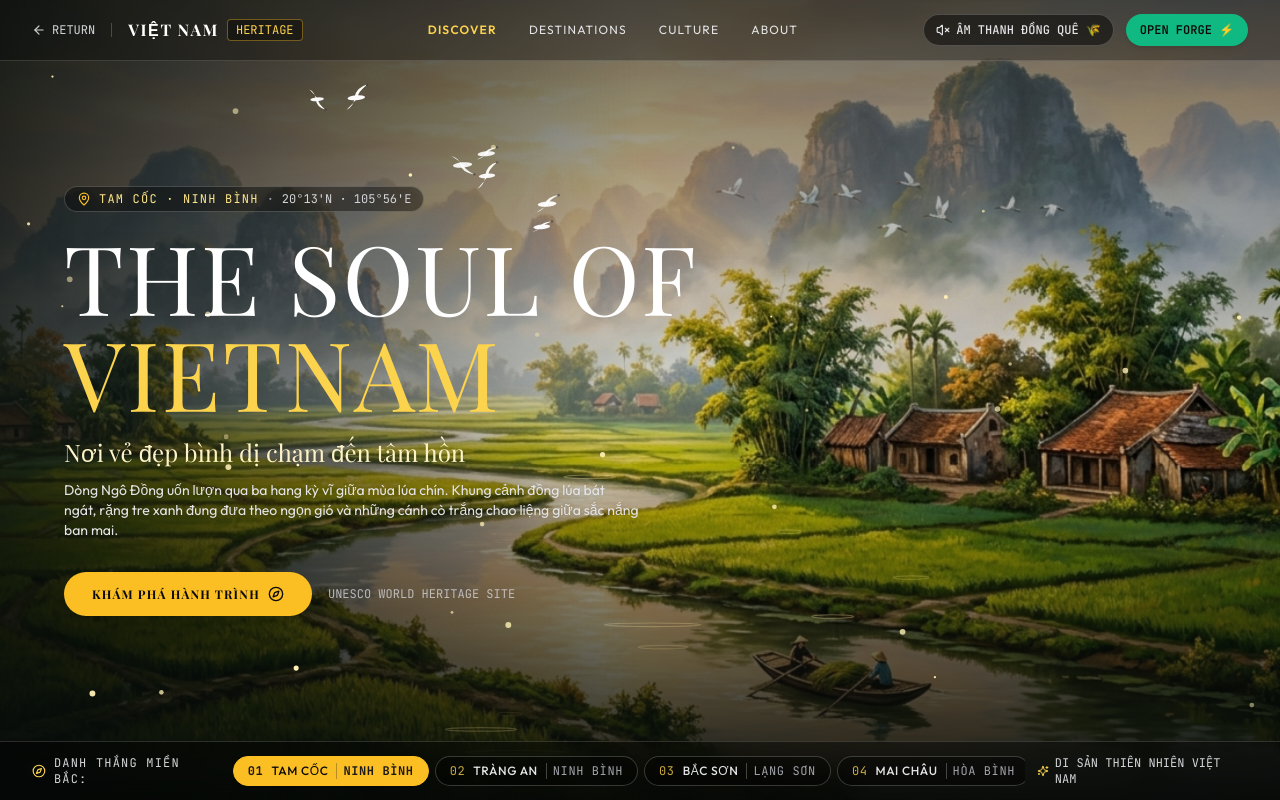
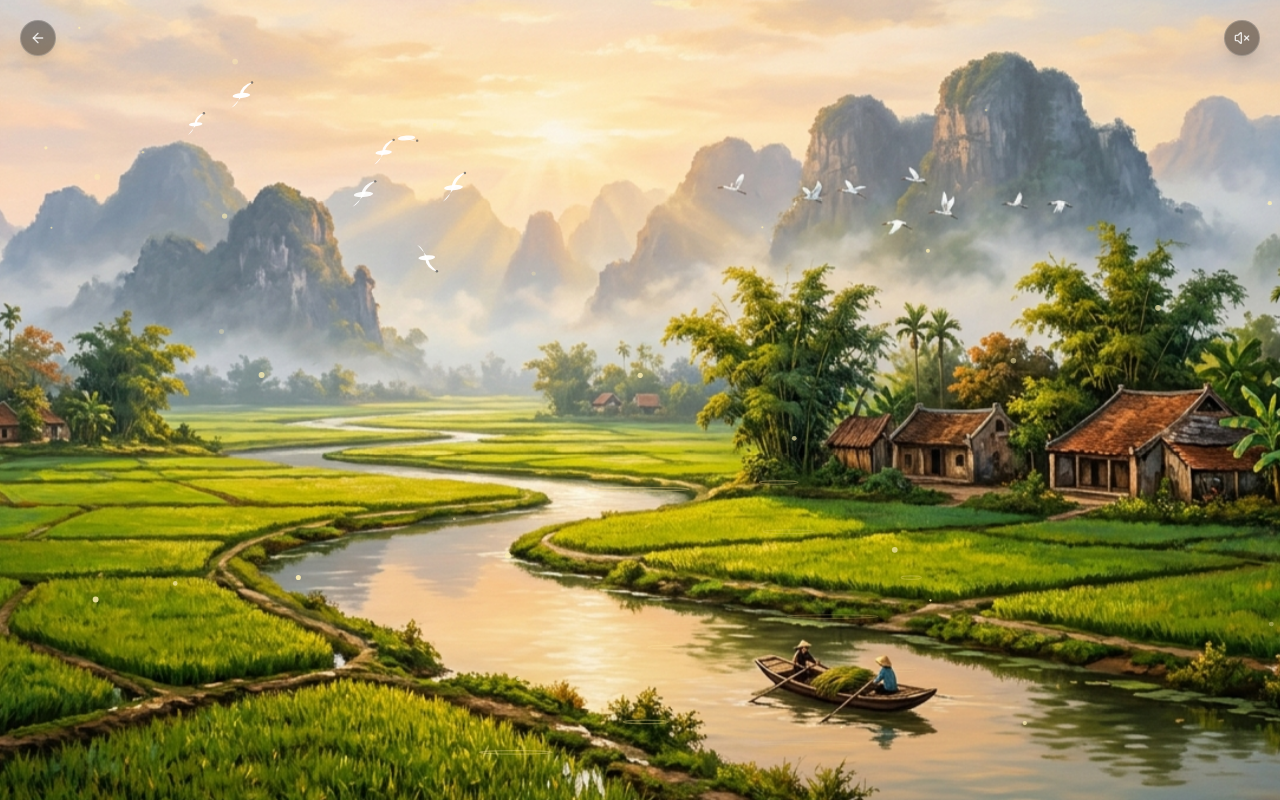
Before and after one commit to hoducvinhh/github-profile-generator, a Next.js app: page /travel in a window 1280 px wide. Built offline with nearby package versions, Linux system fonts and the light colour scheme; a web font is replaced by a local one.

Commit message:
refactor(travel): remove all text elements to provide pure borderless living art canvas

```diff
--- a/src/app/travel/page.tsx
+++ b/src/app/travel/page.tsx
@@ -3,23 +3,10 @@
 import * as React from "react";
 import Link from "next/link";
 import { CountrysideCanvas } from "@/components/travel/countryside-canvas";
-import {
-  DestinationStrip,
-  DESTINATIONS,
-  Destination,
-} from "@/components/travel/destination-strip";
 import { pastoralAudio } from "@/lib/audio/pastoral-synthesizer";
-import {
-  Volume2,
-  VolumeX,
-  MapPin,
-  Compass,
-  ArrowLeft,
-  Sparkles,
-} from "lucide-react";
+import { Volume2, VolumeX, ArrowLeft } from "lucide-react";
 
 export default function TravelPage() {
-  const [activeDest, setActiveDest] = React.useState<Destination>(DESTINATIONS[0]);
   const [audioEnabled, setAudioEnabled] = React.useState(false);
 
   // 2.5D Mouse Parallax Coordinates
@@ -30,10 +17,11 @@ export default function TravelPage() {
     // Normalized offset from center (-1 to 1)
     const normX = (e.clientX - innerWidth / 2) / (innerWidth / 2);
     const normY = (e.clientY - innerHeight / 2) / (innerHeight / 2);
-    setMouseOffset({ x: normX * 18, y: normY * 12 });
+    setMouseOffset({ x: normX * 22, y: normY * 15 });
   };
 
-  const toggleAudio = () => {
+  const toggleAudio = (e?: React.MouseEvent) => {
+    if (e) e.stopPropagation();
     if (!pastoralAudio) return;
     if (audioEnabled) {
       pastoralAudio.stop();
@@ -47,172 +35,60 @@ export default function TravelPage() {
   return (
     <div
       onMouseMove={handleMouseMove}
-      className="relative h-screen w-full flex flex-col justify-between overflow-hidden bg-[#0c1410] text-[#f8fafc] select-none"
+      onClick={() => {
+        // Clicking anywhere gently starts the ambient pastoral audio if not started
+        if (!audioEnabled) toggleAudio();
+      }}
+      className="relative h-screen w-full overflow-hidden bg-[#0c1410] select-none cursor-default"
     >
-      {/* 2.5D Background Artwork: Rural Vietnam Landscape Painting */}
+      {/* 2.5D Living Artwork: Pure Panoramic Rural Vietnam Painting */}
       <div
-        className="pointer-events-none absolute inset-[-24px] z-0 bg-cover bg-center transition-transform duration-300 ease-out will-change-transform"
+        className="pointer-events-none absolute inset-[-28px] z-0 bg-cover bg-center transition-transform duration-500 ease-out will-change-transform"
         style={{
           backgroundImage: "url('/travel/vietnam-countryside.jpg')",
-          transform: `translate3d(${-mouseOffset.x * 0.7}px, ${-mouseOffset.y * 0.7}px, 0) scale(1.05)`,
+          transform: `translate3d(${-mouseOffset.x * 0.8}px, ${-mouseOffset.y * 0.8}px, 0) scale(1.06)`,
         }}
       />
 
-      {/* Atmospheric Sunrise Contrast Overlay (enhances depth without clouding the scenery) */}
-      <div className="pointer-events-none absolute inset-0 z-0 bg-gradient-to-t from-[#080d0a]/95 via-transparent to-[#080d0a]/60" />
-      <div className="pointer-events-none absolute inset-0 z-0 bg-gradient-to-r from-[#080d0a]/80 via-transparent to-transparent" />
+      {/* Subtle Natural Vignette for Depth */}
+      <div className="pointer-events-none absolute inset-0 z-0 bg-radial-[circle_at_center] from-transparent via-transparent to-black/35" />
 
-      {/* 60 FPS Canvas: Flying White Storks, River Shimmer & Golden Sunbeams */}
+      {/* 60 FPS Canvas: Flying White Storks, Sunbeam Motes & River Light Reflections */}
       <CountrysideCanvas
         parallaxX={mouseOffset.x}
         parallaxY={mouseOffset.y}
       />
 
-      {/* Edge Stamps - Vietnamese Cultural Heritage Coordinates */}
-      <div className="hidden 2xl:flex fixed left-3 top-1/2 -translate-y-1/2 vertical-stamp text-xs font-mono tracking-widest text-zinc-300/80 uppercase pointer-events-none z-30">
-        [// HERITAGE_ZONE // RED_RIVER_DELTA // BIO_RESERVE: 20°15&apos;N]
-      </div>
-      <div className="hidden 2xl:flex fixed right-3 top-1/2 -translate-y-1/2 vertical-stamp text-xs font-mono tracking-widest text-zinc-300/80 uppercase pointer-events-none z-30">
-        [// THE_SOUL_OF_VIETNAM // TIMELESS_CHARM // UNESCO_HERITAGE]
+      {/* Minimal Icon Controls (Zero Visible Text Words) */}
+      <div className="absolute top-5 left-5 z-30 flex items-center gap-3">
+        <Link
+          href="/"
+          onClick={(e) => e.stopPropagation()}
+          className="h-9 w-9 rounded-full bg-black/40 hover:bg-black/70 backdrop-blur-md border border-white/20 hover:border-white/50 text-white/80 hover:text-white transition-all flex items-center justify-center shadow-lg"
+          aria-label="Return to ProfileForge"
+        >
+          <ArrowLeft className="h-4 w-4" />
+        </Link>
       </div>
 
-      {/* Transparent Minimal Navigation Bar */}
-      <header className="relative z-30 w-full border-b border-white/15 px-4 sm:px-8 py-3.5 backdrop-blur-md bg-black/30">
-        <div className="max-w-7xl mx-auto flex items-center justify-between">
-          {/* Left: Brand / Logo */}
-          <div className="flex items-center gap-3">
-            <Link
-              href="/"
-              className="flex items-center gap-1.5 text-xs font-mono text-zinc-300 hover:text-white transition-colors"
-              title="Quay lại ProfileForge Studio"
-            >
-              <ArrowLeft className="h-3.5 w-3.5" />
-              <span className="hidden sm:inline">RETURN</span>
-            </Link>
-
-            <div className="h-3.5 w-[1px] bg-white/20 mx-1 hidden sm:block" />
-
-            <div className="flex items-center gap-2">
-              <span className="font-serif font-bold tracking-widest text-base uppercase text-white drop-shadow">
-                VIỆT NAM
-              </span>
-              <span className="text-xs font-mono text-amber-300 px-2 py-0.5 rounded border border-amber-400/40 bg-black/40">
-                HERITAGE
-              </span>
-            </div>
-          </div>
-
-          {/* Center: Editorial Nav Links */}
-          <nav className="hidden md:flex items-center gap-8 text-xs font-sans tracking-widest uppercase text-zinc-200">
-            <span className="text-amber-300 font-semibold cursor-pointer">
-              Discover
-            </span>
-            <span className="hover:text-white transition-colors cursor-pointer">
-              Destinations
-            </span>
-            <span className="hover:text-white transition-colors cursor-pointer">
-              Culture
-            </span>
-            <span className="hover:text-white transition-colors cursor-pointer">
-              About
-            </span>
-          </nav>
-
-          {/* Right: Soundscape Audio Toggle & Action */}
-          <div className="flex items-center gap-3">
+      <div className="absolute top-5 right-5 z-30 flex items-center gap-3">
         <button
           type="button"
           onClick={toggleAudio}
-              className={`h-8 px-3 rounded-full text-xs font-mono font-medium border flex items-center gap-1.5 transition-colors cursor-pointer ${
+          className={`h-9 w-9 rounded-full backdrop-blur-md border transition-all flex items-center justify-center shadow-lg cursor-pointer ${
             audioEnabled
-                  ? "border-amber-400 bg-amber-400 text-stone-950 font-bold shadow-md"
-                  : "border-white/20 bg-black/50 text-zinc-200 hover:text-white hover:border-white/50"
+              ? "bg-amber-400 text-stone-950 border-amber-300"
+              : "bg-black/40 hover:bg-black/70 border-white/20 hover:border-white/50 text-white/80 hover:text-white"
           }`}
-              title="Bật/Tắt âm thanh đồng quê và tiếng chim hót"
+          aria-label="Toggle ambient pastoral sound"
         >
           {audioEnabled ? (
-                <>
-                  <Volume2 className="h-3.5 w-3.5" />
-                  <span>TIẾNG ĐỒNG QUÊ: BẬT</span>
-                </>
+            <Volume2 className="h-4 w-4" />
           ) : (
-                <>
-                  <VolumeX className="h-3.5 w-3.5" />
-                  <span>ÂM THANH ĐỒNG QUÊ 🌾</span>
-                </>
+            <VolumeX className="h-4 w-4" />
           )}
         </button>
-
-            <Link href="/builder">
-              <button
-                type="button"
-                className="h-8 px-3.5 rounded-full text-xs font-mono font-semibold bg-emerald-500 text-stone-950 hover:bg-emerald-400 transition-colors shadow-md cursor-pointer"
-              >
-                OPEN FORGE ⚡
-              </button>
-            </Link>
       </div>
-        </div>
-      </header>
-
-      {/* Main Cinematic Hero Stage (Left-Weighted, Pure & Elegant) */}
-      <main className="relative z-20 flex-1 flex flex-col justify-center px-6 sm:px-12 lg:px-16 max-w-5xl w-full">
-        <div className="max-w-2xl text-left">
-          {/* Location Badge */}
-          <div className="inline-flex items-center gap-2 px-3 py-1 rounded-full border border-white/20 bg-black/40 text-xs font-mono text-amber-200 mb-4 backdrop-blur-md">
-            <MapPin className="h-3.5 w-3.5 text-amber-400" />
-            <span className="tracking-widest uppercase">
-              {activeDest.name} · {activeDest.region}
-            </span>
-            <span className="text-zinc-400">·</span>
-            <span className="text-zinc-300 text-xs font-mono">
-              {activeDest.coordinates}
-            </span>
-          </div>
-
-          {/* Master Headline: The Soul of Vietnam (Roman serif, upright and timeless) */}
-          <h1 className="font-serif tracking-wide text-5xl sm:text-7xl lg:text-8xl leading-[0.95] text-white drop-shadow-2xl uppercase not-italic">
-            THE SOUL OF
-            <br />
-            <span className="text-amber-300 not-italic">
-              VIETNAM
-            </span>
-          </h1>
-
-          {/* Emotional Tagline */}
-          <p className="mt-4 text-xl sm:text-2xl font-serif text-amber-100 font-light leading-snug drop-shadow-md">
-            Nơi vẻ đẹp bình dị chạm đến tâm hồn
-          </p>
-
-          {/* Poetic Narrative Description */}
-          <p className="mt-3 max-w-xl text-xs sm:text-sm text-zinc-200 font-sans leading-relaxed [text-wrap:pretty] drop-shadow">
-            {activeDest.tagline} Khung cảnh đồng lúa bát ngát, rặng tre xanh đung đưa
-            theo ngọn gió và những cánh cò trắng chao liệng giữa sắc nắng ban mai.
-          </p>
-
-          {/* Single High-End CTA Pill Button */}
-          <div className="mt-8 flex items-center gap-4">
-            <button
-              type="button"
-              onClick={() => alert(`Khám phá hành trình ${activeDest.name} - ${activeDest.region}`)}
-              className="h-11 px-7 rounded-full bg-amber-400 text-stone-950 font-serif font-bold text-xs uppercase tracking-widest hover:bg-amber-300 transition-all shadow-xl hover:scale-105 cursor-pointer flex items-center gap-2"
-            >
-              <span>KHÁM PHÁ HÀNH TRÌNH</span>
-              <Compass className="h-4 w-4" />
-            </button>
-
-            <span className="text-xs font-mono text-zinc-300/80 hidden sm:inline">
-              UNESCO WORLD HERITAGE SITE
-            </span>
-          </div>
-        </div>
-      </main>
-
-      {/* Bottom Destination Strip (Villa Castagneto Reference Scrubber) */}
-      <DestinationStrip
-        activeId={activeDest.id}
-        onSelect={(dest) => setActiveDest(dest)}
-      />
     </div>
   );
 }
```
Also changed, not shown: src/components/travel/countryside-canvas.tsx (line endings or trailing spaces), src/components/travel/destination-strip.tsx (line endings or trailing spaces), src/lib/audio/pastoral-synthesizer.ts (line endings or trailing spaces). Lines whose indentation alone changed are shown as unchanged.
